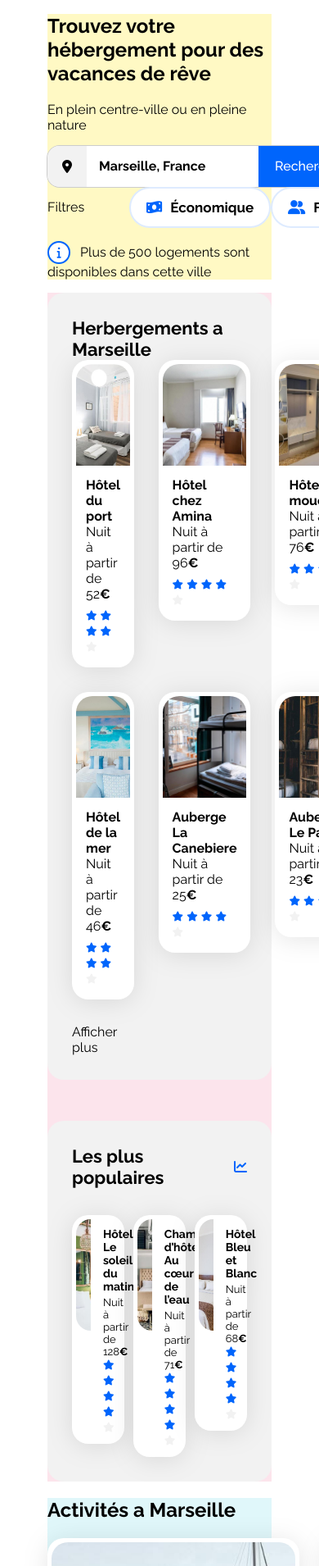
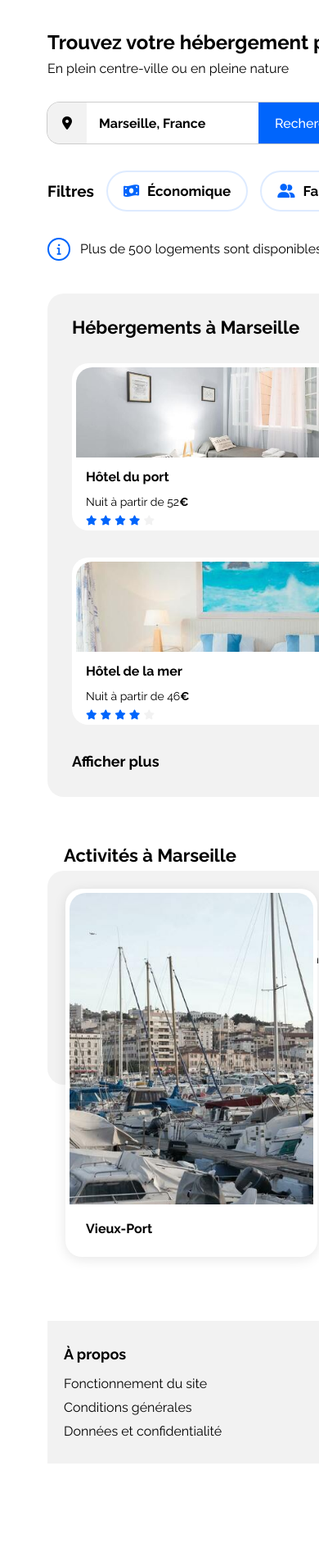
Before and after one commit to Chris-rav25/Projet-Booki-ChrisRav25, a plain HTML site: page index.html in a window 390 px wide. Shown: the part 90-2000 px from the top of the page at 82% size. After the commit the page ends 1875 px from the top, so only its background shows below. Drawn offline with Linux system fonts and the light colour scheme.

Commit message:
Final modification before Media Queries

```diff
--- a/css/style.css
+++ b/css/style.css
@@ -17,6 +17,12 @@
 body {
     display: flex;
     justify-content: center;
+    max-width: 1440px;
+    max-height: 1722.02px;
+}
+
+section {
+    margin-bottom: 40px;
 }
 
 .main-container {
@@ -34,13 +40,15 @@ a {
 .section-title {
     margin: 0;
     font-size: 22px;
+    font-weight: 700;
+    line-height: 22px;
+    letter-spacing: 0;
 }
 
 .card {
     background-color: white;
     border-radius: 20px;
     padding: 5px;
-    filter: drop-shadow(0px 3px 15px rgba(0, 0, 0, 0.1));
 }
 
 .card img {
@@ -65,8 +73,9 @@ a {
 header {
     display: flex;
     flex-direction: row;
-    background-color: aliceblue;
+    width: 1340px;
     height: 79px;
+    margin-bottom: 40px;
 }
 
 header img {
@@ -83,7 +92,6 @@ nav {
     display: flex;
     margin-left: auto;
     flex-direction: row;
-    background-color: #DEEBFF;
     height: 35px;
     width: 344px;
     justify-content: flex-end;
@@ -97,16 +105,14 @@ nav {
 }
 
 .lien-nav a:hover {
-    border-top: 2px solid #0065FC;
     color: #0065FC;
+    border-top: solid 0.2rem var(--main-color);
+    padding-top: 0.8rem;
+    cursor: auto;
 }
 
 
 /****** Search **********/
-
-.menu-info {
-    background-color: #fff9c4;
-}
 
 .search-bar {
     display: flex;
@@ -164,32 +170,59 @@ nav {
 
 /****** Filters **********/
 
+.menu-info {
+    display: flex;
+    flex-direction: column;
+    width: 1340px;
+    height: 281px;
+    justify-content: space-between;
+}
+
+.menu-info h1 {
+    margin-top: 0;
+    margin-bottom: 8px;
+}
+
+.menu-info p {
+    margin: 0;
+}
+
+.filter-bar span {
+  margin-right: 15px;
+  font-size: 19px;
+  font-weight: 700;
+}
+
+.filter li {
+    margin-right: 15px;
+}
+
+.filter li:last-child {
+    margin-right: 0;
+}
+
 .filter-bar {
     display: flex;
     align-items: center;
     width: 758px;
     height: 50px;
-    gap: 15px;
-
 }
 
 .filter {
     display: flex;
     list-style: none;
+    margin: 0;
+    padding: 0;
 }
 
 .filter li button {
     display: flex;
     align-items: center;
     gap: 10px;
-
-    width: 173px;
     height: 50px;
-
     padding: 4px 19px 4px 19px;
     border: 2px solid var(--filter-bg-color);
     border-radius: 25px;
-
     background: white;
     font-size: 17px;
     font-weight: 700;
@@ -206,12 +239,12 @@ nav {
   justify-content: center;
   width: 24px;
   height: 24px;
-  margin-right: 8px;              /* espace avant le texte */
+  margin-right: 8px;
   border: 2px solid var(--main-color);
   border-radius: 50%;
   color: var(--main-color);
-  font-size: 14px;                /* taille de l’icône */
-  background-color: white;        /* fond blanc à l’intérieur */
+  font-size: 14px;
+  background-color: white;
 }
 
 
@@ -220,7 +253,9 @@ nav {
 .hebergements-and-populaires {
     display: flex;
     justify-content: space-between;
-    background-color: #fce4ec;
+    width: 1340px;
+    height: 614px;
+    margin-bottom: 40px;
 }
 
 .hebergements-and-populaires section {
@@ -235,6 +270,7 @@ nav {
 
 .hebergements {
     width: 65%;
+    height: 614px;
 }
 
 .hebergements-title {
@@ -246,32 +282,67 @@ nav {
     display: grid;
     grid-template-columns: repeat(3,1fr);
     gap: 30px;
+    margin-top: 33px;
+    grid-auto-rows: 207.25px;
+}
+
+.hebergement-cards .cards {
+    width: 250.33px;
+    height: 207.25px;
+    display: flex;
+    flex-direction: column;
+    justify-content: space-between;
+    padding-bottom: 15px;
+    gap: 4px;
 }
 
 .hebergements-cards img {
     width: 100%;
-    height: 124px;
+    height: 110px;
     border-top-left-radius: 20px;
     border-top-right-radius: 20px;
-
+    border: 5px;
+    object-fit: cover;
 }
 
 .hebergements-cards .card-content {
-    width: 100%;
-    padding: 10px 12px;
+    height: 80px;
     display: flex;
     flex-direction: column;
-    gap: 8px;
+    justify-content: space-between;
+    gap: 4px;
     box-sizing: border-box;
+    padding: 10px 12px 15px;
 }
 
-.hebergements-cards .card-title,
-.hebergements-cards .card-subtitle {
+.hebergements-cards .card-title {
     margin: 0;
 }
 
+.hebergements-cards .card-subtitle {
+    margin-bottom: 0px;
+    height: 16px;
+    font-weight: 400;
+    font-size: 14px;
+    line-height: 100%;
+    letter-spacing: 0;
+}
+
 .hebergements-cards .card-rating {
-    margin-top: auto;
+    margin-top: 0px;
+}
+
+.show-more {
+    display: block;
+    width: 100%;
+    height: 21px;
+    font-weight: 700;
+    font-size: 18px;
+    line-height: 21px;
+    letter-spacing: 0;
+    text-align: left;
+    cursor: pointer;
+    margin-bottom: 10px;
 }
 
 
@@ -279,6 +350,7 @@ nav {
 
 .populaires {
     width: 32%;
+    height: 614px;
 }
 
 .populaires-title {
@@ -322,57 +394,80 @@ nav {
 }
 
 
-/****** Activity ***********/
+/****** Activites ***********/
 
-.activity {
+.section-activites {
+    width: 1340px;
+    height: 559.02px;
+    display: flex;
+    flex-direction: column;
+}
+
+.activites {
     display: flex;
     flex-direction: row;
-    justify-content: space-around;
-    gap: 30px;
+    justify-content: space-evenly;
+
 }
 
-.activity img {
+.section-activites .card {
     width: 297.5px;
+    height: 439px;
+    border-radius: 20px;
+    box-shadow: 0px 3px 15px 0px #0000001A;
+}
+
+
+.activites img {
+    width: 100%;
     height: 380px;
     border-radius: 20px 20px 0 0;
 }
 
-.section-activity {
-    background-color: #e0f7fa;
+.section-activites .section-title {
+    margin: 0;
+    margin: 20px 0 30px 20px;
+}
+
+.section-activites .card-content {
+    margin-left: 20px;
 }
 
 /****** Footer **********/
 
 .footer {
-    background-color: #f1f8e9;
   display: flex;
-    justify-content: flex-start;
+  justify-content: space-between;
+  padding: 30px 20px;
   gap: 100px;
-    padding: 30px 20px;
+  background-color: var(--main-bg-color);
+  box-sizing: border-box;
+  width: 1340px;
 }
 
-.footer-col {
-    display: flex;
-    flex-direction: column;
-    gap: 8px;
+.footer-list {
+  flex: 1;
 }
 
-.footer-col h3 {
-    margin: 0;
+.footer-title {
+  margin: 0 0 8px;
   font-size: 18px;
   font-weight: 700;
+  margin-bottom: 16px;
 }
 
-.footer-col ul {
+
+.footer-list ul {
   list-style: none;
   margin: 0;
   padding: 0;
-    display: flex;
-    flex-direction: column;
-    gap: 8px;
 }
 
-.footer-col a {
+.footer-list ul li + li {
+  margin-top: 10px;
+}
+
+.footer a {
   color: inherit;
   text-decoration: none;
 }
--- a/index.html
+++ b/index.html
@@ -13,16 +13,18 @@
         crossorigin="anonymous" referrerpolicy="no-referrer" />
     <link rel="stylesheet" href="./css/style.css">
 </head>
+
 <body>
     <div class="main-container">
         <header>
             <img src="./images/logo/Booki.png" alt="Logo du site Booki">
             <nav><ul class="lien-nav">
-                    <li><a id="herbergements" href="#hebergements">Hébergements</a></li>
-                    <li><a id="activites" href="#activites">Activités</a></li>
+                    <li><a href="#hebergements">Hébergements</a></li>
+                    <li><a href="#activites">Activités</a></li>
                 </ul>
             </nav>
         </header>
+        <main>
             <section class="menu-info">
                 <div>
                     <h1>Trouvez votre hébergement pour des vacances de rêve</h1>
@@ -38,10 +40,10 @@
                 <div class="filter-bar">
                     <span>Filtres</span>
                     <ul class="filter">
-                    <li><button><i class="fa-solid fa-money-bill-wave"></i> Économique</button></li>
-                    <li><button><i class="fa-solid fa-user-friends"></i> Familial</button></li>
-                    <li><button><i class="fa-solid fa-heart"></i> Romantique</button></li>
-                    <li><button><i class="fa-solid fa-gem"></i> Nos pépites</button></li>
+                        <li><button><i class="fa-solid fa-money-bill-wave"></i>Économique</button></li>
+                        <li><button><i class="fa-solid fa-user-friends"></i>Familial</button></li>
+                        <li><button><i class="fa-solid fa-heart"></i>Romantique</button></li>
+                        <li><button><i class="fa-solid fa-fire"></i>Nos pépites</button></li>
                     </ul>
                 </div>
                 <p>
@@ -49,11 +51,10 @@
                     Plus de 500 logements sont disponibles dans cette ville
                 </p>
             </section>
-        <main>
             <div class="hebergements-and-populaires">
                 <section id="hebergements" class="hebergements">
                     <div class="herbergements-title">
-                        <h2 class="section-title">Herbergements a Marseille</h2>
+                        <h2 class="section-title">Hébergements à Marseille</h2>
                     </div>
                     <div class="hebergements-cards">
                         <a href="#">
@@ -99,7 +100,7 @@
                                 <img src="./images/hebergements/reisetopia.jpg" alt="Image de la chambre d'hôtel montrant un lit et une armoire">
                                 <div class="card-content">
                                     <div class="card-txt">
-                                        <h3 class="card-title">Hôtel les mouettes</h3>
+                                        <h3 class="card-title">Hôtel Les mouettes</h3>
                                         <p class="card-subtitle">Nuit à partir de 76<span class="euro">€</span></p>
                                     </div>
                                     <div class="card-rating">
@@ -170,9 +171,10 @@
                                 </div>
                             </article>
                         </a>
-                        <span>
+                        <span class="show-more">
                             <a href="#">Afficher plus</a>
                         </span>
+                    </div>
                 </section>
                 <section class="populaires">
                     <div class="populaires-title">
@@ -240,15 +242,15 @@
                     </div>
                 </section>
             </div>
-            <section id="activites" class="section-activity">
-                <h2>Activités a Marseille</h2>
-                <div class="activity">
+            <section id="activites" class="section-activites">
+                <h2 class="section-title">Activités à Marseille</h2>
+                <div class="activites">
                     <a href="#">
                         <article class="card">
                             <img src="./images/activites/reno-laithienne.jpg" alt="Image des bateaux dans un port">
                                 <div class="card-content">
                                     <div class="card-txt">
-                                        <h3 class="card-title">Vieux-port</h3>
+                                        <h3 class="card-title">Vieux-Port</h3>
                                     </div>
                                 </div>
                         </article>
@@ -258,7 +260,7 @@
                             <img src="./images/activites/paul-hermann.jpg" alt="Image du Fort de Pomegues surplombant une coline rocheuse">
                                 <div class="card-content">
                                     <div class="card-txt">
-                                        <h3 class="card-title">Fort de Pomegues</h3>
+                                        <h3 class="card-title">Fort de Pomègues</h3>
                                     </div>
                                 </div>
                         </article>
@@ -287,23 +289,23 @@
             </section>
         </main>
         <footer class="footer">
-            <div class="footer-col">
-                <h3>À propos</h3>
+            <div class="footer-list">
+                <p class="footer-title">À propos</p>
                 <ul>
                     <li><a href="#">Fonctionnement du site</a></li>
                     <li><a href="#">Conditions générales</a></li>
                     <li><a href="#">Données et confidentialité</a></li>
                 </ul>
             </div>
-            <div class="footer-col">
-                <h3>Nos hébergements</h3>
+            <div class="footer-list">
+                <p class="footer-title">Nos hébergements</p>
                 <ul>
                     <li><a href="#">Charte qualité</a></li>
                     <li><a href="#">Proposer votre hôtel</a></li>
                 </ul>
             </div>
-            <div class="footer-col">
-                <h3>Assistance</h3>
+            <div class="footer-list">
+                <p class="footer-title">Assistance</p>
                 <ul>
                     <li><a href="#">Centre d’aide</a></li>
                     <li><a href="#">Nous contacter</a></li>
```
Lines whose indentation alone changed are shown as unchanged.
